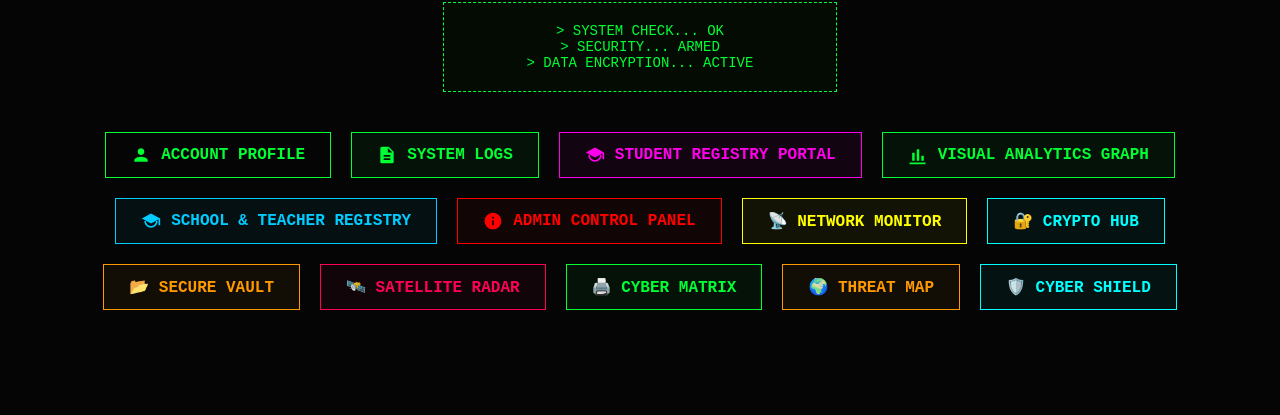
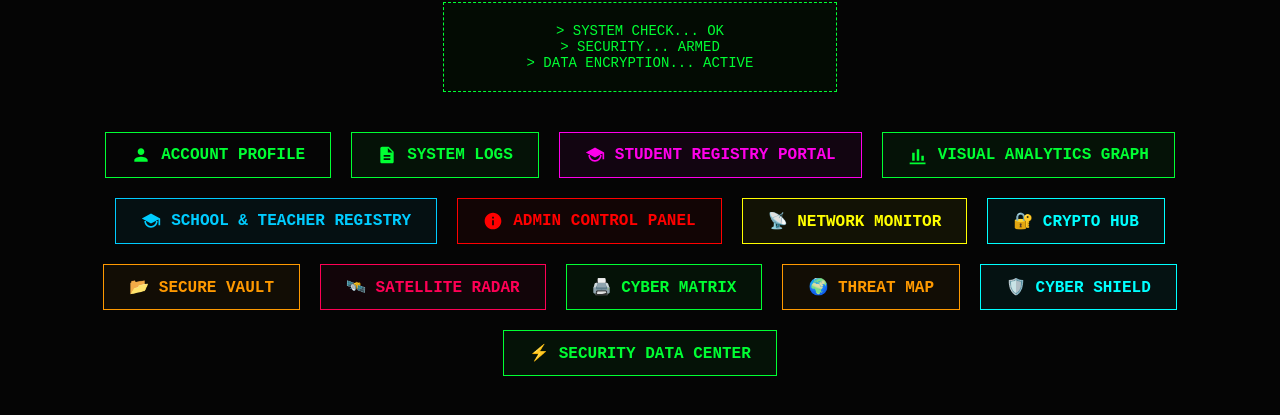
Before and after one commit to hollback70-del/Nebula, a plain HTML site: page dashboard.html in a window 1280 px wide. Shown: the part 233-648 px from the top of the page. Drawn offline with Linux system fonts and the light colour scheme.

Commit message:
Add Security Data Center link to dashboard

```diff
--- a/dashboard.html
+++ b/dashboard.html
@@ -221,6 +221,9 @@
 <a href="cyber_shield.html" class="profile-link-btn" style="border-color: #00ffff; color: #00ffff; background: rgba(0, 255, 255, 0.05);">
     🛡️ Cyber Shield
 </a>
+<a href="security_datacenter.html" class="profile-link-btn" style="border-color: #00ff33; color: #00ff33; background: rgba(0, 255, 51, 0.05); font-weight: bold;">
+    ⚡ Security Data Center
+</a>
 
     </div>
 
```
